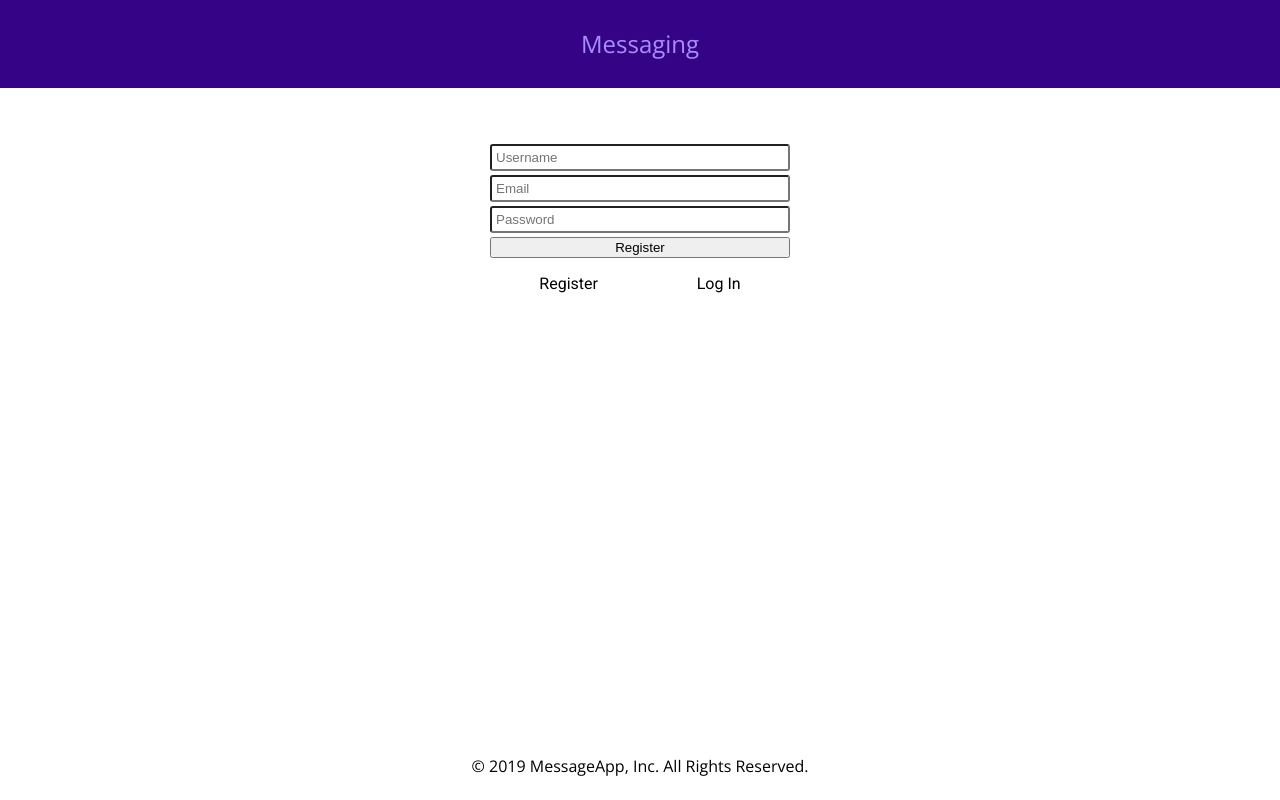
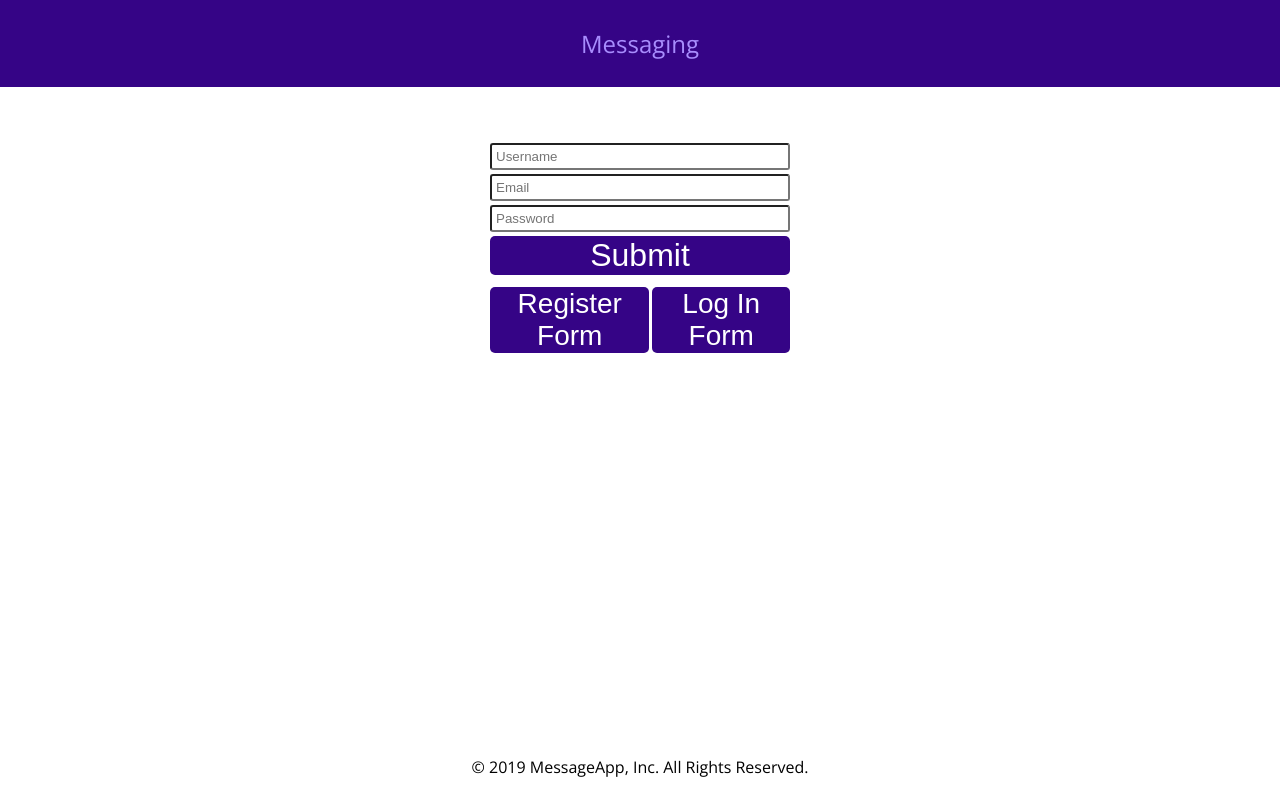
Before and after one commit to e-sohn/MessageApp, a React (Create React App) app in the folder client/: page / in a window 1280 px wide. Built offline with nearby package versions, Linux system fonts and the light colour scheme.

Commit message:
Style home, events, and profile component. Style every button

```diff
--- a/client/src/App.css
+++ b/client/src/App.css
@@ -72,10 +72,12 @@ nav {
 }
 
 .register-button {
+  margin-top: 1.5vh;
   cursor: pointer;
 }
 
 .login-button {
+  margin-top: 1.5vh;
   cursor: pointer;
 }
 
@@ -194,6 +196,7 @@ nav {
 .back {
   margin-top: 10px;
   margin-left: 10px;
+  margin-right: 10px;
   font-size: 3vh;
   cursor: pointer;
   background-color: #350486;
@@ -242,7 +245,21 @@ nav {
 }
 
 .event-title {
+  margin: 2vh auto;
+  display: block;
   cursor: pointer;
+  font-size: 3vh;
+  cursor: pointer;
+  background-color: #350486;
+  color: #A88DFD;
+  border-radius: 5px;
+  text-align: center;
+  -webkit-transition-duration: 0.4s;
+  transition-duration: 0.4s;
+}
+
+.event-title:hover {
+  color:white;
 }
 
 .comment-form {
@@ -253,3 +270,159 @@ nav {
 .comment {
   display: inline-block;
 }
+
+.create-chat-button {
+  font-size: 3vh;
+  cursor: pointer;
+  background-color: #350486;
+  color: #A88DFD;
+  border-radius: 5px;
+  text-align: center;
+  -webkit-transition-duration: 0.4s;
+  transition-duration: 0.4s;
+}
+
+.create-chat-button:hover {
+  color: white;
+}
+
+.chatroom-form-title {
+  text-align: center;
+}
+
+.chatroom-form {
+  text-align: center;
+  display: flex;
+  flex-direction: column;
+  width: 300px;
+  height: auto;
+  min-height: 100px;
+  max-width: 90%;
+  margin: 40px auto;
+}
+
+.chatroom-form-input {
+  margin-bottom: 10px;
+}
+
+.submit-chatroom {
+  font-size: 3vh;
+  cursor: pointer;
+  background-color: #350486;
+  color: #A88DFD;
+  border-radius: 5px;
+  text-align: center;
+  -webkit-transition-duration: 0.4s;
+  transition-duration: 0.4s;
+}
+
+.submit-chatroom:hover {
+  color: white;
+}
+
+.home-title {
+  text-align: center;
+}
+
+.list-chatrooms {
+  margin-top: 30px;
+  margin-bottom: 30px;
+  display: flex;
+  flex-direction: row;
+  flex-wrap: wrap;
+  justify-content: space-around;
+}
+
+.individual-chatroom {
+  border-radius: 10px;
+  width: 30vh;
+  height: 15vh;
+  text-align: center;
+  background-color: #1f56af;
+  color: white;
+  margin: 7vh;
+}
+
+.join-chat-button {
+  font-size: 3vh;
+  cursor: pointer;
+  background-color: #350486;
+  color: #A88DFD;
+  border-radius: 5px;
+  border: none;
+  text-align: center;
+  -webkit-transition-duration: 0.4s;
+  transition-duration: 0.4s;
+}
+
+.join-chat-button:hover {
+  color: white;
+}
+
+.register-login-button {
+  font-size: 4vh;
+  cursor: pointer;
+  background-color: #350486;
+  color: #A88DFD;
+  border-radius: 5px;
+  border: none;
+  text-align: center;
+  -webkit-transition-duration: 0.4s;
+  transition-duration: 0.4s;
+}
+
+.register-login-button {
+  color: white;
+}
+
+.register-button {
+  font-size: 3.5vh;
+  cursor: pointer;
+  background-color: #350486;
+  color: #A88DFD;
+  border-radius: 5px;
+  border: none;
+  text-align: center;
+  -webkit-transition-duration: 0.4s;
+  transition-duration: 0.4s;
+}
+
+.register-button {
+  color: white;
+  margin-right: 3px;
+}
+
+.login-button {
+  font-size: 3.5vh;
+  cursor: pointer;
+  background-color: #350486;
+  color: #A88DFD;
+  border-radius: 5px;
+  border: none;
+  text-align: center;
+  -webkit-transition-duration: 0.4s;
+  transition-duration: 0.4s;
+}
+
+.login-button {
+  color: white;
+}
+
+.edit-input {
+  border-radius: 10px;
+  border: solid;
+  padding: 5px;
+}
+
+.submit-edit-post {
+  margin-left: 2px;
+  font-size: 2vh;
+  cursor: pointer;
+  background-color: #350486;
+  color: #A88DFD;
+  border-radius: 5px;
+  border: none;
+  text-align: center;
+  -webkit-transition-duration: 0.4s;
+  transition-duration: 0.4s;
+}
--- a/client/src/components/Chatroom.jsx
+++ b/client/src/components/Chatroom.jsx
@@ -38,6 +38,7 @@ const Chatroom = (props) => {
                         value={props.editText}
                         required />
                       <input
+                        className="submit-edit-post"
                         type="submit"
                         value="Edit"
                         onSubmit={(ev) => {
@@ -69,6 +70,7 @@ const Chatroom = (props) => {
             className="post-input"
             type="text"
             name="text"
+            placeholder="Text"
             onChange={props.handleChangeText}
             value={props.text}
             required />
--- a/client/src/components/ChatroomForm.jsx
+++ b/client/src/components/ChatroomForm.jsx
@@ -2,19 +2,21 @@ import React from 'react';
 
 const ChatroomForm = (props) => {
   return (
-    <div>
-      <h2>Create New Chatroom</h2>
-      <form onSubmit={(ev) => {
+    <div className="chatroom-form-component">
+      <h2 className="chatroom-form-title">Create New Chatroom</h2>
+      <form className="chatroom-form" onSubmit={(ev) => {
         ev.preventDefault();
         props.createNewChatroom()}}>
         <input
           className="chatroom-form-input"
           type="text"
           name="title"
+          placeholder="Title"
           onChange={props.handleChangeChatroomForm}
           value={props.chatroomTitle}
           required />
         <input
+          className="submit-chatroom"
           type="submit"
           value="Post Chatroom"
           onSubmit={(ev) => {
--- a/client/src/components/Event.jsx
+++ b/client/src/components/Event.jsx
@@ -4,17 +4,17 @@ const Event = (props) => {
   return (
     <div className="events-page">
       <button className="back" onClick={props.navHome}>Back</button>
+      <button className="create-chat-button" onClick={props.navChatroomForm}>Create Chat</button>
       {props.chatrooms[0] !== undefined &&
-        <div>{props.chatrooms.map(chatroom => (
-          <div key={chatroom.id}>
-            <p>{chatroom.title}</p>
-            <p onClick={() => {
+        <div className="list-chatrooms">{props.chatrooms.map(chatroom => (
+          <div className="individual-chatroom" key={chatroom.id}>
+            <p className="individual-chatroom-title">{chatroom.title}</p>
+            <button className="join-chat-button" onClick={() => {
               props.grabChatroomUsers(chatroom.id, chatroom.event_id);
-            }}>Join Chat</p>
+            }}>Join Chat</button>
           </div>
         ))}</div>
       }
-      <p onClick={props.navChatroomForm}>Create Chat</p>
     </div>
   )
 };
--- a/client/src/components/Home.jsx
+++ b/client/src/components/Home.jsx
@@ -3,13 +3,13 @@ import React from 'react';
 const Home = (props) => {
   return (
     <div className="home">
-      <h2>Events</h2>
+      <h2 className="home-title">Events</h2>
       {props.events[0] !== undefined &&
         <div className="events">
           {props.events.map(event => (
-            <p className="event-title" key={event.id} onClick={() => props.navEvent(event.id)}>
+            <button className="event-title" key={event.id} onClick={() => props.navEvent(event.id)}>
               {event.title}
-            </p>
+            </button>
           ))}
         </div>
       }
--- a/client/src/components/Profile.jsx
+++ b/client/src/components/Profile.jsx
@@ -3,18 +3,18 @@ import { dropToken } from '../services/apiHelper';
 
 const Profile = (props) => {
   return (
-    <div>
+    <div className="profile-page">
       <button className="delete-profile" onClick={() => {
         props.removeUser();
         dropToken();
       }}>Delete Profile</button>
       {props.userChatrooms[0] !== undefined &&
-        <div>{props.userChatrooms.map(userChatroom => (
-          <div key={userChatroom.id}>
+        <div className="list-chatrooms">{props.userChatrooms.map(userChatroom => (
+          <div className="individual-chatroom" key={userChatroom.id}>
             <p>{userChatroom.title}</p>
-            <p onClick={() => {
+            <button className="join-chat-button" onClick={() => {
               props.grabChatroomUsers(userChatroom.id, userChatroom.event_id);
-            }}>Go to Chat</p>
+            }}>Go to Chat</button>
           </div>
         ))}</div>
       }
--- a/client/src/components/Register.jsx
+++ b/client/src/components/Register.jsx
@@ -32,14 +32,14 @@ const Register = (props) => {
           onChange={props.handleChange}
           value={props.password}
           required />
-        <input
-          type="submit"
+        <button
+          className="register-login-button"
           value={props.value}
-          onSubmit={props.handleSubmit} />
+          onSubmit={props.handleSubmit}>Submit</button>
       </form>
       <div className="register-login-buttons">
-        <p className="register-button" onClick={props.navRegister}>Register</p>
-        <p className="login-button" onClick={props.navLogin}>Log In</p>
+        <button className="register-button" onClick={props.navRegister}>Register Form</button>
+        <button className="login-button" onClick={props.navLogin}>Log In Form</button>
       </div>
     </div>
   )
```
Also changed, not shown: 1 other file (tests, documents, lock files or other folders).
